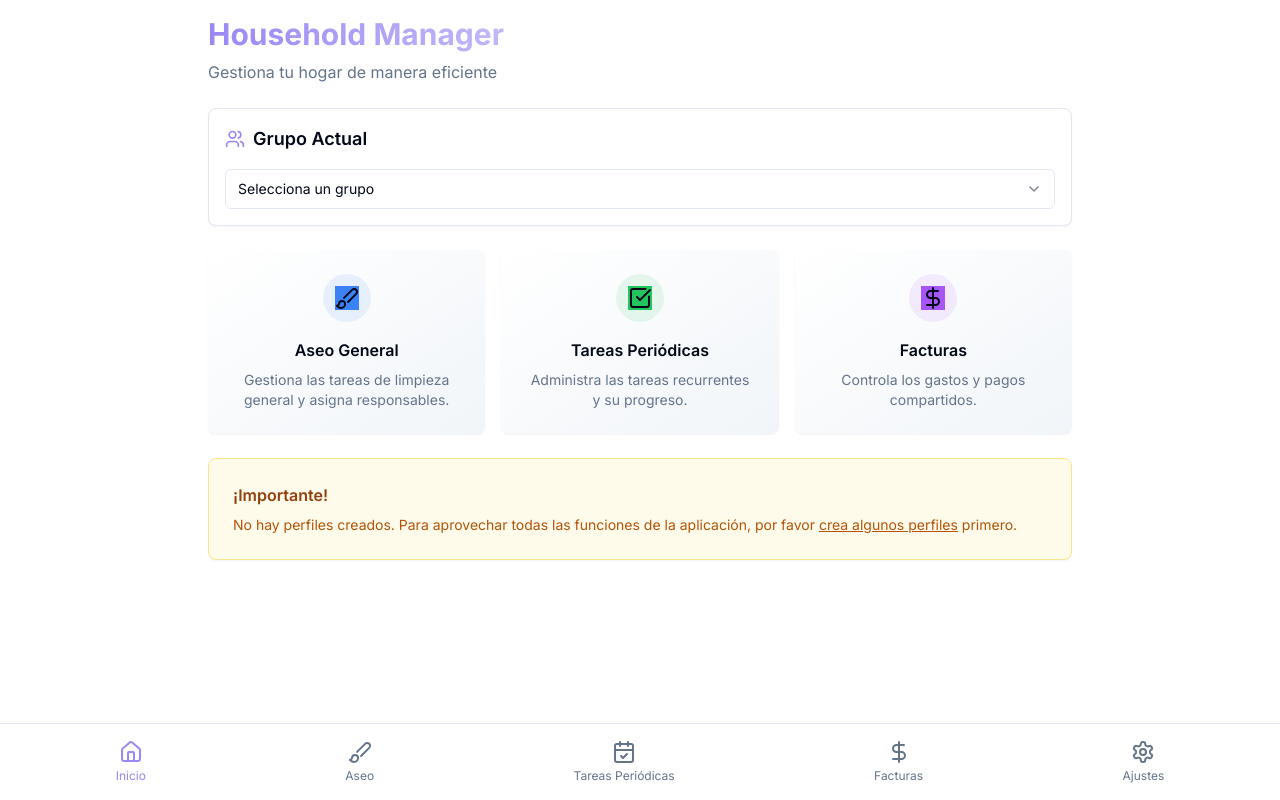
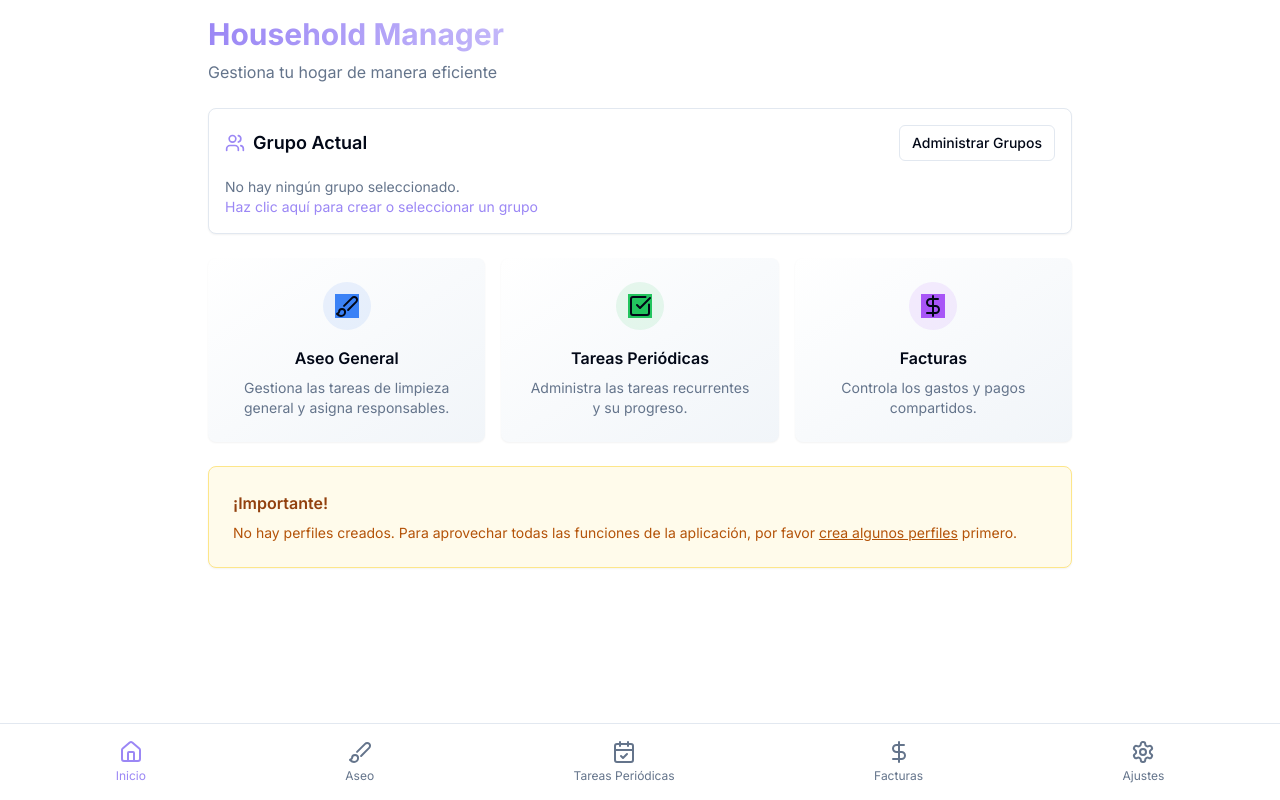
Before and after one commit to marlon19991/househarmony-manager, a React (Vite) app: page / in a window 1280 px wide. Built offline with nearby package versions, Linux system fonts and the light colour scheme.

Commit message:
Remove Group Selector from Index
Eliminate the group selection feature from the homepage. Display only the currently selected group along with a link to the group management section.
[skip gpt_engineer]

```diff
--- a/src/components/Groups/GroupSelector.tsx
+++ b/src/components/Groups/GroupSelector.tsx
@@ -1,54 +1,42 @@
 import { Card } from "@/components/ui/card";
-import {
-  Select,
-  SelectContent,
-  SelectItem,
-  SelectTrigger,
-  SelectValue,
-} from "@/components/ui/select";
 import { Users } from "lucide-react";
 import useGroupStore from "@/stores/useGroupStore";
+import { Button } from "@/components/ui/button";
+import { Link } from "react-router-dom";
 
 export const GroupSelector = () => {
-  const { groups, selectedGroup, setSelectedGroup } = useGroupStore();
+  const { selectedGroup } = useGroupStore();
 
   return (
     <Card className="p-4 mb-6">
       <div className="space-y-4">
-        <div className="flex items-center gap-2">
-          <Users className="w-5 h-5 text-primary" />
-          <h2 className="text-lg font-semibold">Grupo Actual</h2>
+        <div className="flex items-center justify-between">
+          <div className="flex items-center gap-2">
+            <Users className="w-5 h-5 text-primary" />
+            <h2 className="text-lg font-semibold">Grupo Actual</h2>
+          </div>
+          <Link to="/settings">
+            <Button variant="outline" size="sm">
+              Administrar Grupos
+            </Button>
+          </Link>
         </div>
 
-        <Select
-          value={selectedGroup?.id?.toString() || ""}
-          onValueChange={(value) => {
-            const group = groups.find((g) => g.id.toString() === value);
-            setSelectedGroup(group || null);
-          }}
-        >
-          <SelectTrigger className="w-full">
-            <SelectValue placeholder="Selecciona un grupo" />
-          </SelectTrigger>
-          <SelectContent>
-            {groups.map((group) => (
-              <SelectItem key={group.id} value={group.id.toString()}>
-                <div className="flex items-center gap-2">
-                  <Users className="w-4 h-4" />
-                  <span>{group.name}</span>
-                </div>
-              </SelectItem>
-            ))}
-          </SelectContent>
-        </Select>
-
-        {selectedGroup && (
+        {selectedGroup ? (
           <div className="text-sm text-muted-foreground">
-            <p>{selectedGroup.description}</p>
+            <p className="font-medium text-foreground">{selectedGroup.name}</p>
+            <p className="mt-1">{selectedGroup.description}</p>
             <p className="mt-2">
               {selectedGroup.members.length} miembro
               {selectedGroup.members.length !== 1 ? "s" : ""}
             </p>
+          </div>
+        ) : (
+          <div className="text-sm text-muted-foreground">
+            <p>No hay ningún grupo seleccionado.</p>
+            <Link to="/settings" className="text-primary hover:underline">
+              Haz clic aquí para crear o seleccionar un grupo
+            </Link>
           </div>
         )}
       </div>
```
